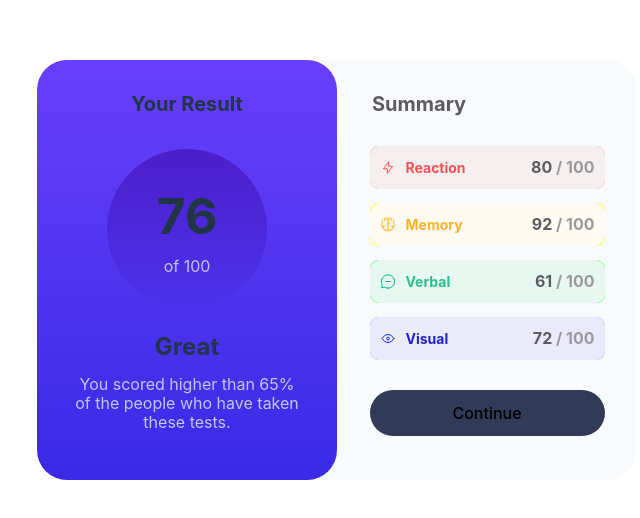
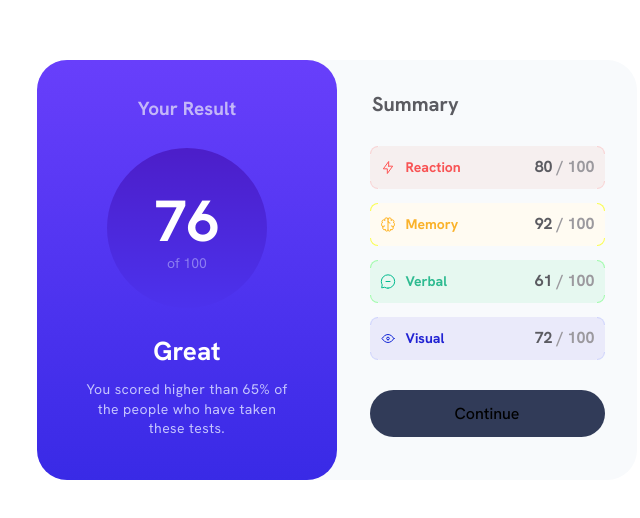
Before and after one commit to JordanReady/results-summary-component, a React (Vite) app: page / in a window 1280 px wide. Shown: the part 130-648 px from the top of the page, without its empty margins (303-943 px from the left). Built offline with nearby package versions, Linux system fonts and the light colour scheme.

Commit message:
adding fonts/ pixels closer on summary container

```diff
--- a/index.html
+++ b/index.html
@@ -3,6 +3,12 @@
   <head>
     <meta charset="UTF-8" />
     <link rel="icon" type="image/svg+xml" href="/vite.svg" />
+    <link rel="preconnect" href="https://fonts.googleapis.com" />
+    <link rel="preconnect" href="https://fonts.gstatic.com" crossorigin />
+    <link
+      href="https://fonts.googleapis.com/css2?family=Hanken+Grotesk:wght@400;500;700;800&display=swap"
+      rel="stylesheet"
+    />
     <meta name="viewport" content="width=device-width, initial-scale=1.0" />
     <title>Vite + React + TS</title>
   </head>
--- a/src/components/results.css
+++ b/src/components/results.css
@@ -21,9 +21,10 @@
 }
 
 .result-title {
-  font-size: 20px;
-  padding-top: 20px;
-  padding-bottom: 20px;
+  font-size: 19px;
+  padding-top: 26px;
+  padding-bottom: 16px;
+  color: #efeff7af;
 }
 
 .circle-score-container {
@@ -38,13 +39,17 @@
 }
 
 .circle-score {
-  font-size: 50px;
+  font-size: 58px;
   font-weight: bolder;
+  color: white;
+  margin-top: -4px;
 }
 
 .circle-score-text {
   margin: 0;
-  color: #c4c4fe;
+  color: #c4c4fe88;
+  margin-top: -12px;
+  font-size: 14px;
 }
 
 .result-rating-container {
@@ -52,13 +57,17 @@
 }
 
 .result-rating {
-  margin-top: 10px;
+  font-size: 26px;
+  margin-top: 14px;
   margin-bottom: 0;
+  color: white;
 }
 
 .result-description {
+  font-size: 14px;
+  letter-spacing: 0.025rem;
   margin-top: 0;
-  padding: 10px 25px;
+  padding: 9px 35px;
   line-height: 1.2rem;
   color: #c4c4fe;
 }
--- a/src/index.css
+++ b/src/index.css
@@ -1,5 +1,5 @@
 :root {
-  font-family: Inter, system-ui, Avenir, Helvetica, Arial, sans-serif;
+  font-family: "Hanken Grotesk", sans-serif;
   line-height: 1.5;
   font-weight: 400;
 
```
